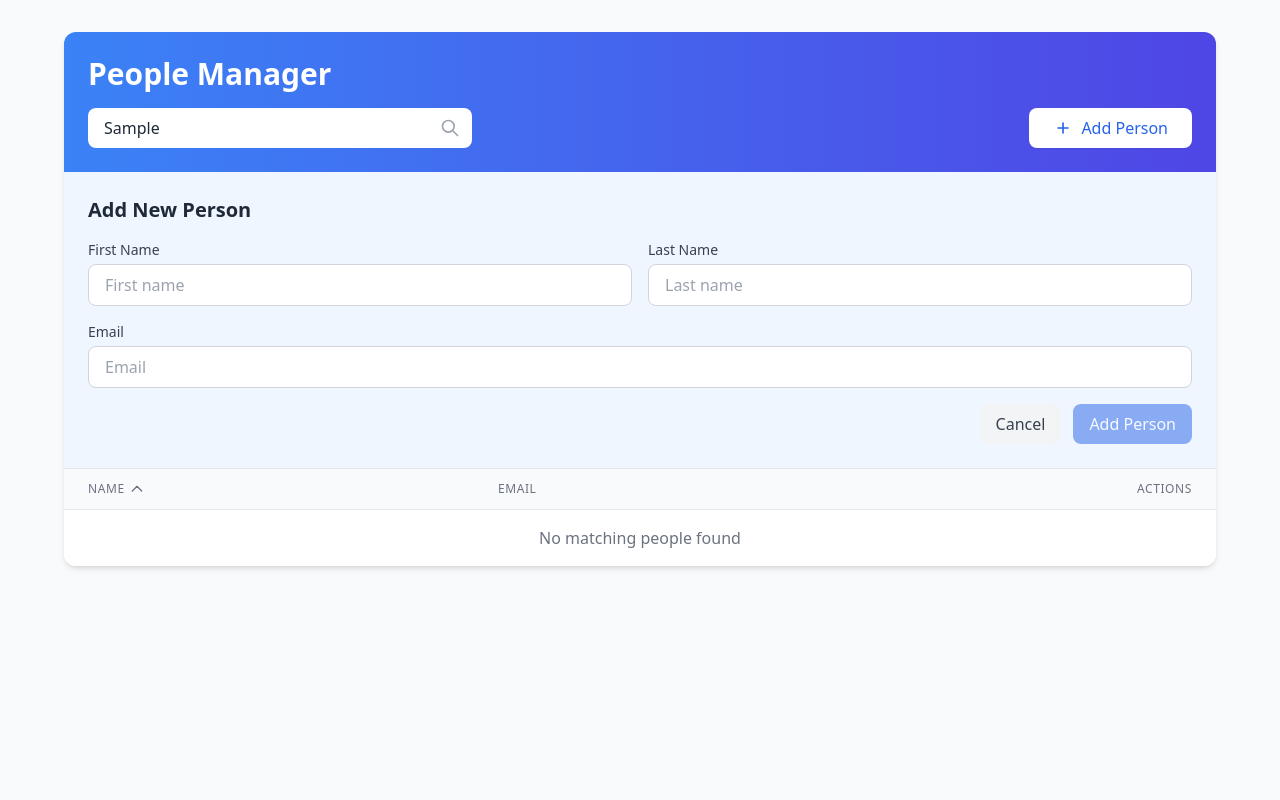
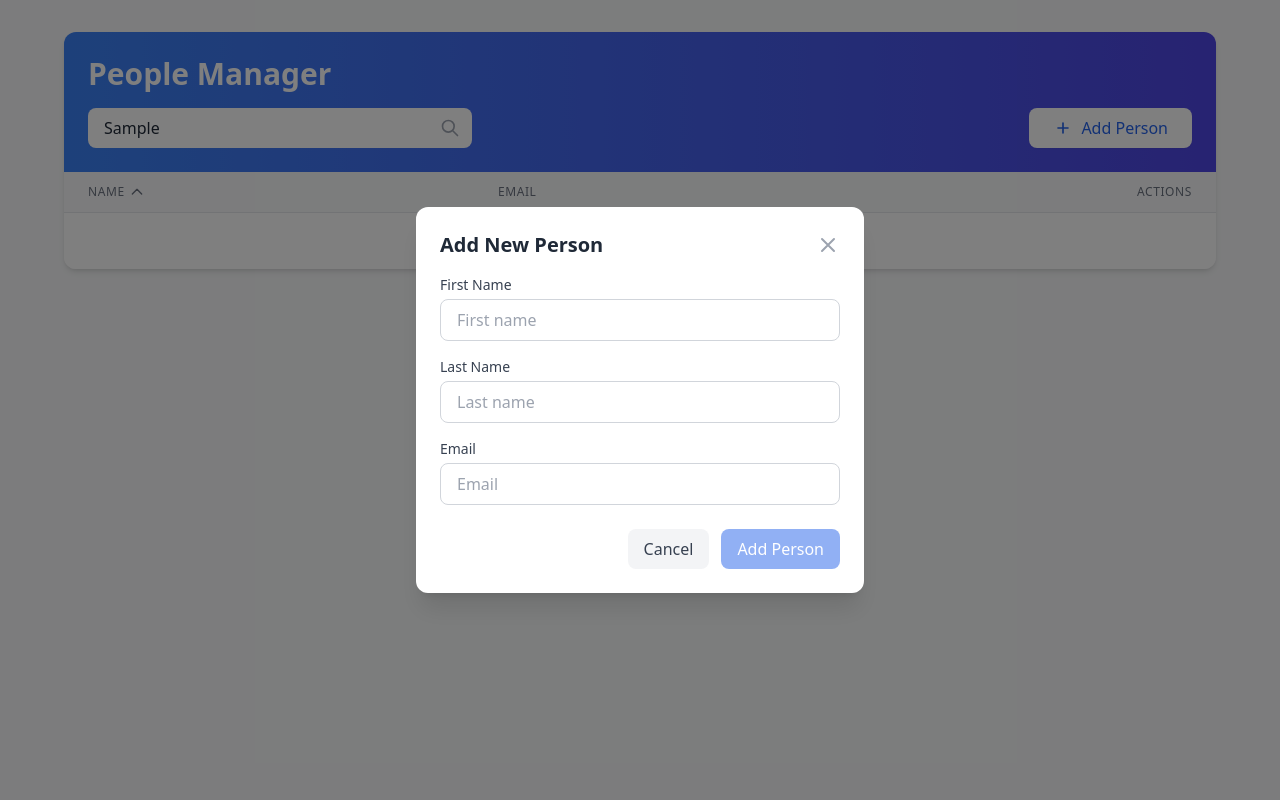
Before and after one commit to Amjad-722/Svelt-5-Curd-Operationes, a SvelteKit app: page / in a window 1280 px wide. Both pictures are taken after typing "Sample" into the empty fields and a click on the button "Add Person". Shown: the top 800 px of the page. Built offline with nearby package versions, Linux system fonts and the light colour scheme.

Commit message:
updated comp

```diff
--- a/src/Component/Counter/crudOperationes/crudOperationes.svelte
+++ b/src/Component/Counter/crudOperationes/crudOperationes.svelte
@@ -1,6 +1,6 @@
 <script>
   let people = $state([]);
-  let showAddCard = $state(false);
+  let showModal = $state(false);
   let searchTerm = $state("");
   let sortField = $state("name");
   let sortDirection = $state("asc");
@@ -53,7 +53,7 @@
     ];
 
     resetForm();
-    showAddCard = false;
+    showModal = false;
   }
 
   function updatePerson() {
@@ -67,6 +67,7 @@
 
     resetForm();
     editingId = null;
+    showModal = false;
   }
 
   function editPerson(person) {
@@ -74,7 +75,7 @@
     newLastName = person.lastName;
     newEmail = person.email;
     editingId = person.id;
-    showAddCard = true;
+    showModal = true;
   }
 
   function deletePerson(id) {
@@ -96,10 +97,10 @@
     }
   }
 
-  function cancelEdit() {
+  function closeModal() {
     resetForm();
     editingId = null;
-    showAddCard = false;
+    showModal = false;
   }
 </script>
 
@@ -125,7 +126,7 @@
           on:click={() => {
             resetForm();
             editingId = null;
-            showAddCard = true;
+            showModal = true;
           }}
           class="bg-white text-blue-600 hover:bg-blue-50 font-medium py-2 px-6 rounded-lg transition duration-200 flex items-center gap-2 shadow-sm"
         >
@@ -137,14 +138,26 @@
       </div>
     </div>
 
-    <!-- Add/Edit Card -->
-    {#if showAddCard}
-      <div class="p-6 border-b border-gray-200 bg-blue-50">
-        <h2 class="text-xl font-semibold mb-4 text-gray-800">
+    <!-- Modal Popup -->
+    {#if showModal}
+      <div class="fixed inset-0 bg-black bg-opacity-50 flex items-center justify-center z-50 p-4">
+        <div class="bg-white rounded-xl shadow-xl w-full max-w-md">
+          <div class="p-6">
+            <div class="flex justify-between items-center mb-4">
+              <h2 class="text-xl font-semibold text-gray-800">
                 {editingId ? "Edit Person" : "Add New Person"}
               </h2>
+              <button
+                on:click={closeModal}
+                class="text-gray-400 hover:text-gray-500"
+              >
+                <svg class="h-6 w-6" fill="none" viewBox="0 0 24 24" stroke="currentColor">
+                  <path stroke-linecap="round" stroke-linejoin="round" stroke-width="2" d="M6 18L18 6M6 6l12 12" />
+                </svg>
+              </button>
+            </div>
 
-        <div class="grid grid-cols-1 md:grid-cols-2 gap-4 mb-4">
+            <div class="space-y-4">
               <div>
                 <label class="block text-sm font-medium text-gray-700 mb-1">First Name</label>
                 <input
@@ -161,7 +174,7 @@
                   class="w-full px-4 py-2 border border-gray-300 rounded-lg focus:ring-2 focus:ring-blue-500 focus:border-blue-500"
                 />
               </div>
-          <div class="md:col-span-2">
+              <div>
                 <label class="block text-sm font-medium text-gray-700 mb-1">Email</label>
                 <input
                   bind:value={newEmail}
@@ -172,9 +185,9 @@
               </div>
             </div>
 
-        <div class="flex justify-end gap-3">
+            <div class="flex justify-end gap-3 mt-6">
               <button
-            on:click={cancelEdit}
+                on:click={closeModal}
                 class="px-4 py-2 text-gray-700 bg-gray-100 hover:bg-gray-200 rounded-lg transition duration-200"
               >
                 Cancel
@@ -186,6 +199,8 @@
               >
                 {editingId ? "Update" : "Add"} Person
               </button>
+            </div>
+          </div>
         </div>
       </div>
     {/if}
@@ -273,3 +288,13 @@
     </div>
   </div>
 </div>
+
+<style>
+  /* Add smooth transition for modal */
+  .modal-enter, .modal-leave-to {
+    opacity: 0;
+  }
+  .modal-enter-active, .modal-leave-active {
+    transition: opacity 200ms ease;
+  }
+</style>
```
Lines whose indentation alone changed are shown as unchanged.
